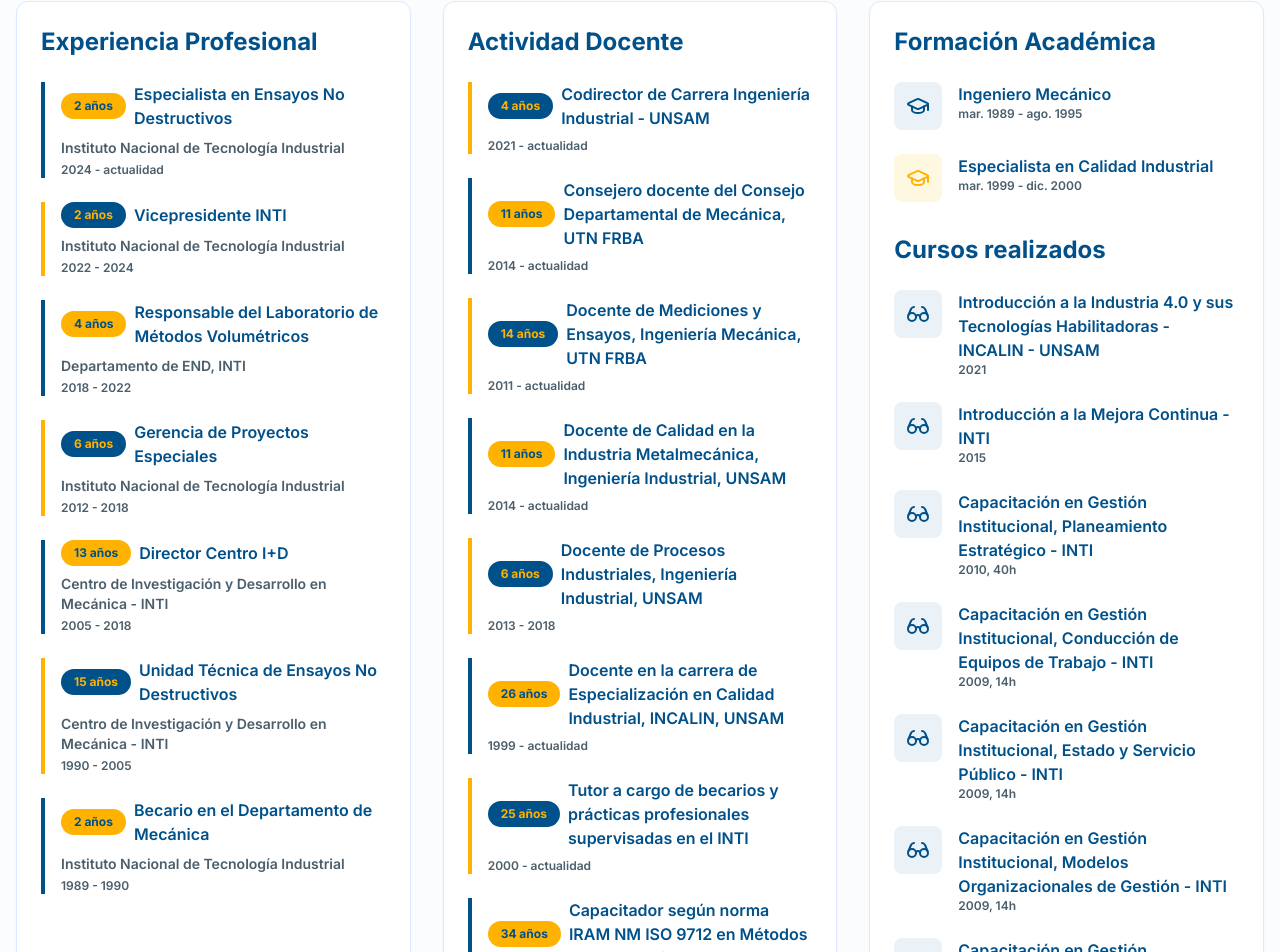
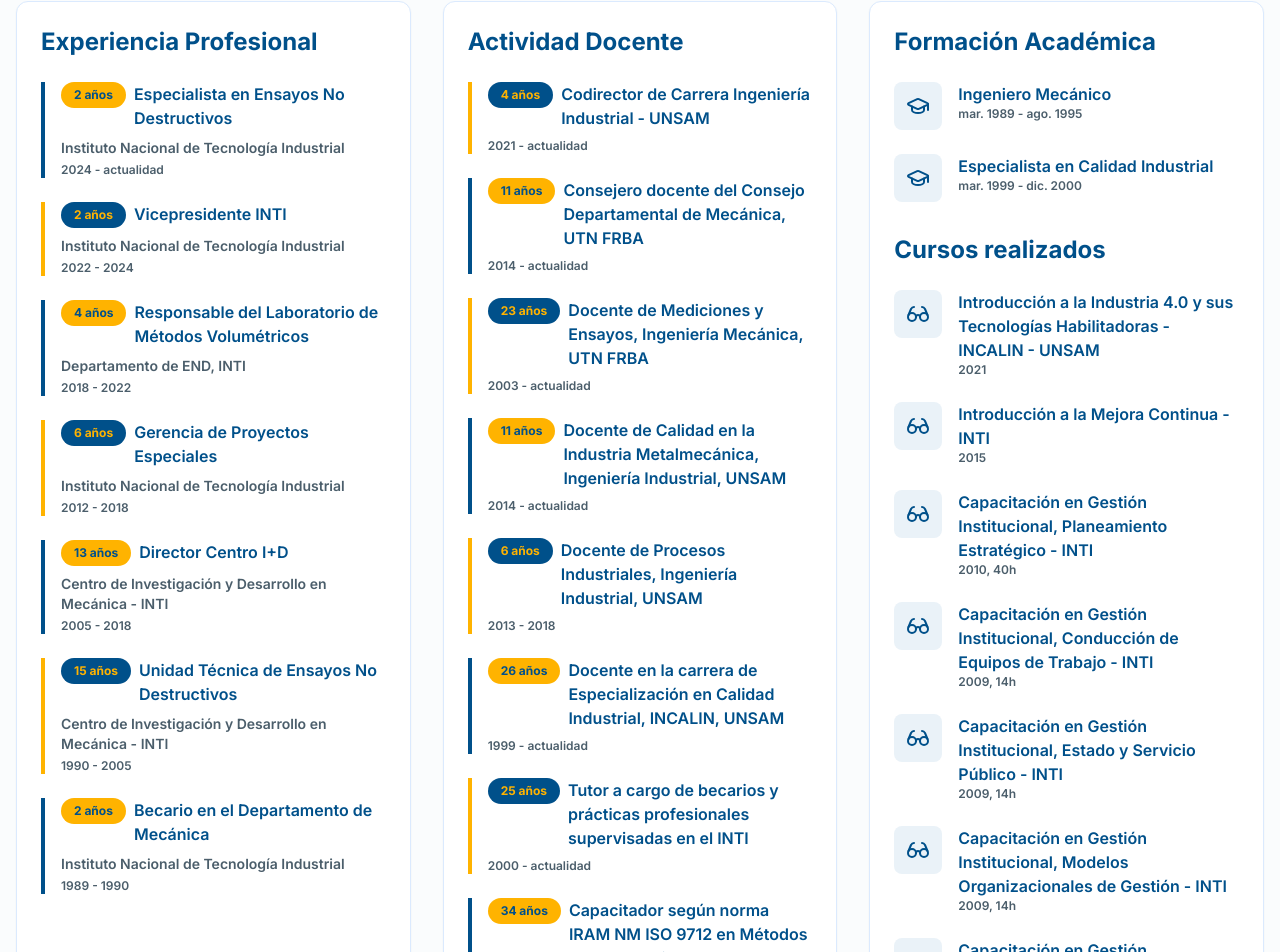
Before and after one commit to 19deagostoutn/landing-page-qg, a Next.js app: page /jorge2025 in a window 1280 px wide. Shown: the part 1671-2623 px from the top of the page. Built offline with nearby package versions, Linux system fonts and the light colour scheme.

Commit message:
corrección CV, detalles de formato

```diff
--- a/components/candidate-section.tsx
+++ b/components/candidate-section.tsx
@@ -43,7 +43,7 @@ export function CandidateSection() {
               <div className="space-y-6">
                 {/* Cada experiencia */}
                 <div className="border-l-4 border-[#00508a] pl-4">
-                  <div className="flex items-center gap-2 mb-2">
+                  <div className="flex items-start gap-2 mb-2">
                     <Badge className="bg-[#ffb300] text-[#00508a] font-bold whitespace-nowrap px-3 py-1">2 años</Badge>
                     <h4 className="font-semibold text-[#00508a] text-base text-left">
                       Especialista en Ensayos No Destructivos
@@ -53,7 +53,7 @@ export function CandidateSection() {
                   <p className="text-xs text-[#4b5e6b]">2024 - actualidad</p>
                 </div>
                 <div className="border-l-4 border-[#ffb300] pl-4">
-                  <div className="flex items-center gap-2 mb-2">
+                  <div className="flex items-start gap-2 mb-2">
                     <Badge className="bg-[#00508a] text-[#ffb300] font-bold whitespace-nowrap px-3 py-1">2 años</Badge>
                     <h4 className="font-semibold text-[#00508a] text-base">Vicepresidente INTI</h4>
                   </div>
@@ -61,7 +61,7 @@ export function CandidateSection() {
                   <p className="text-xs text-[#4b5e6b]">2022 - 2024</p>
                 </div>
                 <div className="border-l-4 border-[#00508a] pl-4">
-                  <div className="flex items-center gap-2 mb-2">
+                  <div className="flex items-start gap-2 mb-2">
                     <Badge className="bg-[#ffb300] text-[#00508a] font-bold whitespace-nowrap px-3 py-1">4 años</Badge>
                     <h4 className="font-semibold text-[#00508a] text-base text-left">
                       Responsable del Laboratorio de Métodos Volumétricos
@@ -71,7 +71,7 @@ export function CandidateSection() {
                   <p className="text-xs text-[#4b5e6b]">2018 - 2022</p>
                 </div>
                 <div className="border-l-4 border-[#ffb300] pl-4">
-                  <div className="flex items-center gap-2 mb-2">
+                  <div className="flex items-start gap-2 mb-2">
                     <Badge className="bg-[#00508a] text-[#ffb300] font-bold whitespace-nowrap px-3 py-1">6 años</Badge>
                     <h4 className="font-semibold text-[#00508a] text-base">Gerencia de Proyectos Especiales</h4>
                   </div>
@@ -79,7 +79,7 @@ export function CandidateSection() {
                   <p className="text-xs text-[#4b5e6b]">2012 - 2018</p>
                 </div>
                 <div className="border-l-4 border-[#00508a] pl-4">
-                  <div className="flex items-center gap-2 mb-2">
+                  <div className="flex items-start gap-2 mb-2">
                     <Badge className="bg-[#ffb300] text-[#00508a] font-bold whitespace-nowrap px-3 py-1">13 años</Badge>
                     <h4 className="font-semibold text-[#00508a] text-base">Director Centro I+D</h4>
                   </div>
@@ -87,7 +87,7 @@ export function CandidateSection() {
                   <p className="text-xs text-[#4b5e6b]">2005 - 2018</p>
                 </div>
                 <div className="border-l-4 border-[#ffb300] pl-4">
-                  <div className="flex items-center gap-2 mb-2">
+                  <div className="flex items-start gap-2 mb-2">
                     <Badge className="bg-[#00508a] text-[#ffb300] font-bold whitespace-nowrap px-3 py-1">15 años</Badge>
                     <h4 className="font-semibold text-[#00508a] text-base">
                       Unidad Técnica de Ensayos No Destructivos
@@ -97,7 +97,7 @@ export function CandidateSection() {
                   <p className="text-xs text-[#4b5e6b]">1990 - 2005</p>
                 </div>
                 <div className="border-l-4 border-[#00508a] pl-4">
-                  <div className="flex items-center gap-2 mb-2">
+                  <div className="flex items-start gap-2 mb-2">
                     <Badge className="bg-[#ffb300] text-[#00508a] font-bold whitespace-nowrap px-3 py-1">2 años</Badge>
                     <h4 className="font-semibold text-[#00508a] text-base">Becario en el Departamento de Mecánica</h4>
                   </div>
@@ -113,7 +113,7 @@ export function CandidateSection() {
               <h3 className="text-2xl font-bold text-[#00508a] mb-6">Actividad Docente</h3>
               <div className="space-y-6">
                 <div className="border-l-4 border-[#ffb300] pl-4">
-                  <div className="flex items-center gap-2 mb-2">
+                  <div className="flex items-start gap-2 mb-2">
                     <Badge className="bg-[#00508a] text-[#ffb300] font-bold whitespace-nowrap px-3 py-1">4 años</Badge>
                     <h4 className="font-semibold text-[#00508a] text-base">
                       Codirector de Carrera Ingeniería Industrial - UNSAM
@@ -122,7 +122,7 @@ export function CandidateSection() {
                   <p className="text-[#4b5e6b] text-xs mb-1">2021 - actualidad</p>
                 </div>
                 <div className="border-l-4 border-[#00508a] pl-4">
-                  <div className="flex items-center gap-2 mb-2">
+                  <div className="flex items-start gap-2 mb-2">
                     <Badge className="bg-[#ffb300] text-[#00508a] font-bold whitespace-nowrap px-3 py-1">11 años</Badge>
                     <h4 className="font-semibold text-[#00508a] text-base">
                       Consejero docente del Consejo Departamental de Mecánica, UTN FRBA
@@ -131,16 +131,16 @@ export function CandidateSection() {
                   <p className="text-[#4b5e6b] text-xs mb-1">2014 - actualidad</p>
                 </div>
                 <div className="border-l-4 border-[#ffb300] pl-4">
-                  <div className="flex items-center gap-2 mb-2">
-                    <Badge className="bg-[#00508a] text-[#ffb300] font-bold whitespace-nowrap px-3 py-1">14 años</Badge>
+                  <div className="flex items-start gap-2 mb-2">
+                    <Badge className="bg-[#00508a] text-[#ffb300] font-bold whitespace-nowrap px-3 py-1">23 años</Badge>
                     <h4 className="font-semibold text-[#00508a] text-base">
                       Docente de Mediciones y Ensayos, Ingeniería Mecánica, UTN FRBA
                     </h4>
                   </div>
-                  <p className="text-[#4b5e6b] text-xs mb-1">2011 - actualidad</p>
+                  <p className="text-[#4b5e6b] text-xs mb-1">2003 - actualidad</p>
                 </div>
                 <div className="border-l-4 border-[#00508a] pl-4">
-                  <div className="flex items-center gap-2 mb-2">
+                  <div className="flex items-start gap-2 mb-2">
                     <Badge className="bg-[#ffb300] text-[#00508a] font-bold whitespace-nowrap px-3 py-1">11 años</Badge>
                     <h4 className="font-semibold text-[#00508a] text-base">
                       Docente de Calidad en la Industria Metalmecánica, Ingeniería Industrial, UNSAM
@@ -149,7 +149,7 @@ export function CandidateSection() {
                   <p className="text-[#4b5e6b] text-xs mb-1">2014 - actualidad</p>
                 </div>
                 <div className="border-l-4 border-[#ffb300] pl-4">
-                  <div className="flex items-center gap-2 mb-2">
+                  <div className="flex items-start gap-2 mb-2">
                     <Badge className="bg-[#00508a] text-[#ffb300] font-bold whitespace-nowrap px-3 py-1">6 años</Badge>
                     <h4 className="font-semibold text-[#00508a] text-base">
                       Docente de Procesos Industriales, Ingeniería Industrial, UNSAM
@@ -158,7 +158,7 @@ export function CandidateSection() {
                   <p className="text-[#4b5e6b] text-xs mb-1">2013 - 2018</p>
                 </div>
                 <div className="border-l-4 border-[#00508a] pl-4">
-                  <div className="flex items-center gap-2 mb-2">
+                  <div className="flex items-start gap-2 mb-2">
                     <Badge className="bg-[#ffb300] text-[#00508a] font-bold whitespace-nowrap px-3 py-1">26 años</Badge>
                     <h4 className="font-semibold text-[#00508a] text-base">
                       Docente en la carrera de Especialización en Calidad Industrial, INCALIN, UNSAM
@@ -167,7 +167,7 @@ export function CandidateSection() {
                   <p className="text-[#4b5e6b] text-xs mb-1">1999 - actualidad</p>
                 </div>
                 <div className="border-l-4 border-[#ffb300] pl-4">
-                  <div className="flex items-center gap-2 mb-2">
+                  <div className="flex items-start gap-2 mb-2">
                     <Badge className="bg-[#00508a] text-[#ffb300] font-bold whitespace-nowrap px-3 py-1">25 años</Badge>
                     <h4 className="font-semibold text-[#00508a] text-base">
                       Tutor a cargo de becarios y prácticas profesionales supervisadas en el INTI
@@ -176,22 +176,13 @@ export function CandidateSection() {
                   <p className="text-[#4b5e6b] text-xs mb-1">2000 - actualidad</p>
                 </div>
                 <div className="border-l-4 border-[#00508a] pl-4">
-                  <div className="flex items-center gap-2 mb-2">
+                  <div className="flex items-start gap-2 mb-2">
                     <Badge className="bg-[#ffb300] text-[#00508a] font-bold whitespace-nowrap px-3 py-1">34 años</Badge>
                     <h4 className="font-semibold text-[#00508a] text-base">
                       Capacitador según norma IRAM NM ISO 9712 en Métodos No Destructivos
                     </h4>
                   </div>
                   <p className="text-[#4b5e6b] text-xs mb-1">1991 - actualidad</p>
-                </div>
-                <div className="border-l-4 border-[#ffb300] pl-4">
-                  <div className="flex items-center gap-2 mb-2">
-                    <Badge className="bg-[#00508a] text-[#ffb300] font-bold whitespace-nowrap px-3 py-1">8 años</Badge>
-                    <h4 className="font-semibold text-[#00508a] text-base">
-                      Ayudante de laboratorio de Mediciones y Ensayos, Ingeniería Mecánica, UTN FRBA
-                    </h4>
-                  </div>
-                  <p className="text-[#4b5e6b] text-xs mb-1">2003 - 2010</p>
                 </div>
               </div>
             </CardContent>
@@ -211,8 +202,8 @@ export function CandidateSection() {
                   </div>
                 </div>
                 <div className="flex items-start gap-4">
-                  <div className="w-12 h-12 bg-[#fff8e1] rounded-lg flex items-center justify-center flex-shrink-0">
-                    <GraduationCap className="h-6 w-6 text-[#ffb300]" />
+                  <div className="w-12 h-12 bg-[#eaf2f8] rounded-lg flex items-center justify-center flex-shrink-0">
+                    <GraduationCap className="h-6 w-6 text-[#00508a]" />
                   </div>
                   <div>
                     <h4 className="font-semibold text-[#00508a] text-base">Especialista en Calidad Industrial</h4>
```
Also changed, not shown: components/hero-section.tsx (+4 -4 lines), components/platform-section.tsx (+32 -32 lines).
